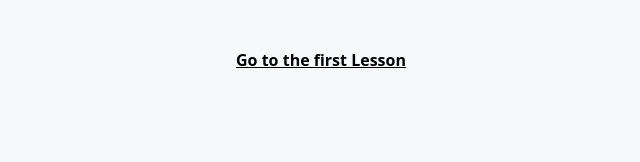
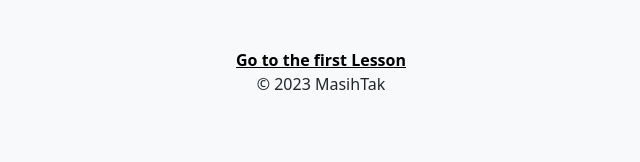
Before and after one commit to MasihTak/nuxt-mastery-bootstrap, a Nuxt app: page / in a window 1280 px wide. Shown: the top 162 px of the page, without its empty margins (319-959 px from the left). Built offline with nearby package versions, Linux system fonts and the light colour scheme; no server answers.

Commit message:
feat: add footer

```diff
--- /dev/null
+++ b/components/AppFooter.vue
@@ -0,0 +1,13 @@
+<template>
+	<footer>
+		<div class="container">
+			<p class="text-center pb-2">&copy; 2023 MasihTak</p>
+		</div>
+	</footer>
+</template>
+
+<script>
+export default {
+	name: "AppFooter"
+}
+</script>
--- a/layouts/default.vue
+++ b/layouts/default.vue
@@ -3,6 +3,7 @@
 		<div class="container h-100">
 			<slot/>
 		</div>
+		<AppFooter />
 	</div>
 </template>
 
```
